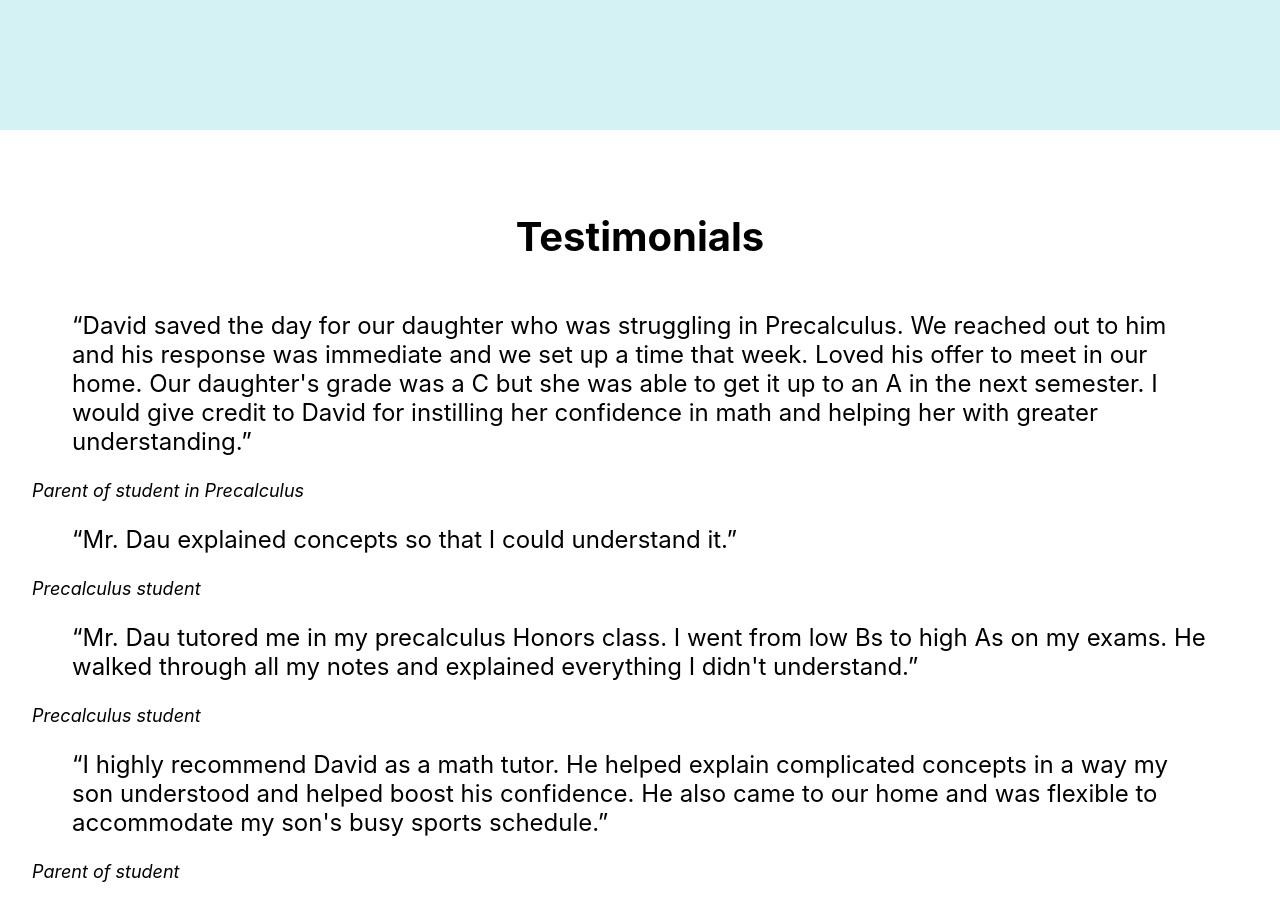
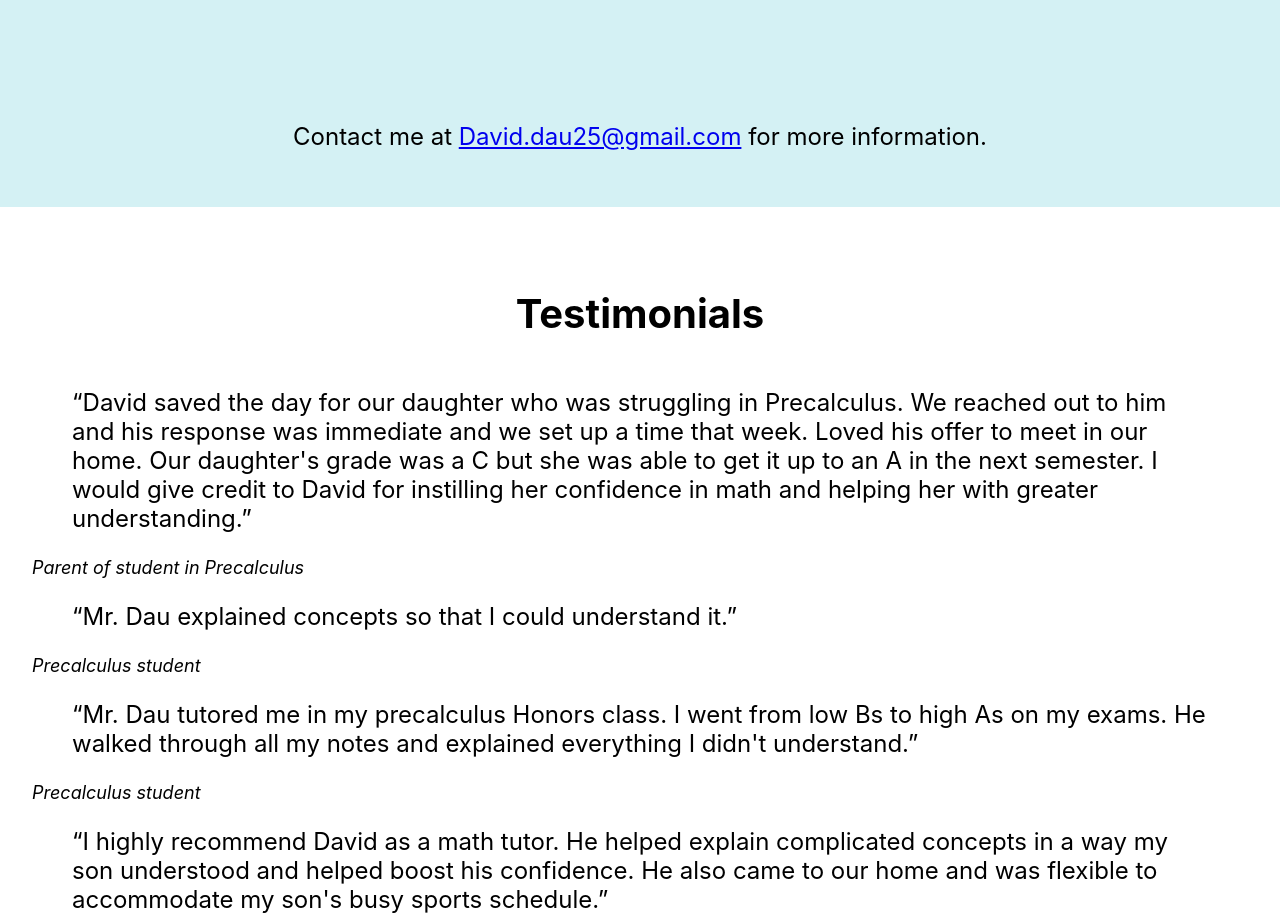
Before and after one commit to zzboncak/david-dau-portfolio, a React (Create React App) app: page / in a window 1280 px wide. Shown: the part 5020-5939 px from the top of the page. Built offline with nearby package versions, Linux system fonts and the light colour scheme.

Commit message:
Added contact email at the bottom

```diff
--- a/src/App.css
+++ b/src/App.css
@@ -139,6 +139,10 @@ blockquote p::after {
   align-items: center;
 }
 
+.text-align-center {
+  text-align: center;
+}
+
 .align-baseline {
   align-items: baseline;
 }
--- a/src/App.tsx
+++ b/src/App.tsx
@@ -13,8 +13,6 @@ import {
   faSuperscript,
   IconDefinition,
   faScroll,
-  // faSquareRootVariable, // Maybe use later if we want different icons
-  // faNotEqual, // Maybe use later if we want different icons
 } from "@fortawesome/free-solid-svg-icons";
 import IntroVideo from "./assets/David_Intro.mp4";
 import "./App.css";
@@ -176,6 +174,13 @@ function App() {
               />
             ))}
           </section>
+          <p className="text-align-center">
+            Contact me at{" "}
+            <a href="mailto:David.dau25@gmail.com?subject=Tutoring Inquiry">
+              David.dau25@gmail.com
+            </a>{" "}
+            for more information.
+          </p>
         </section>
         <section>
           <h2>Testimonials</h2>
```
